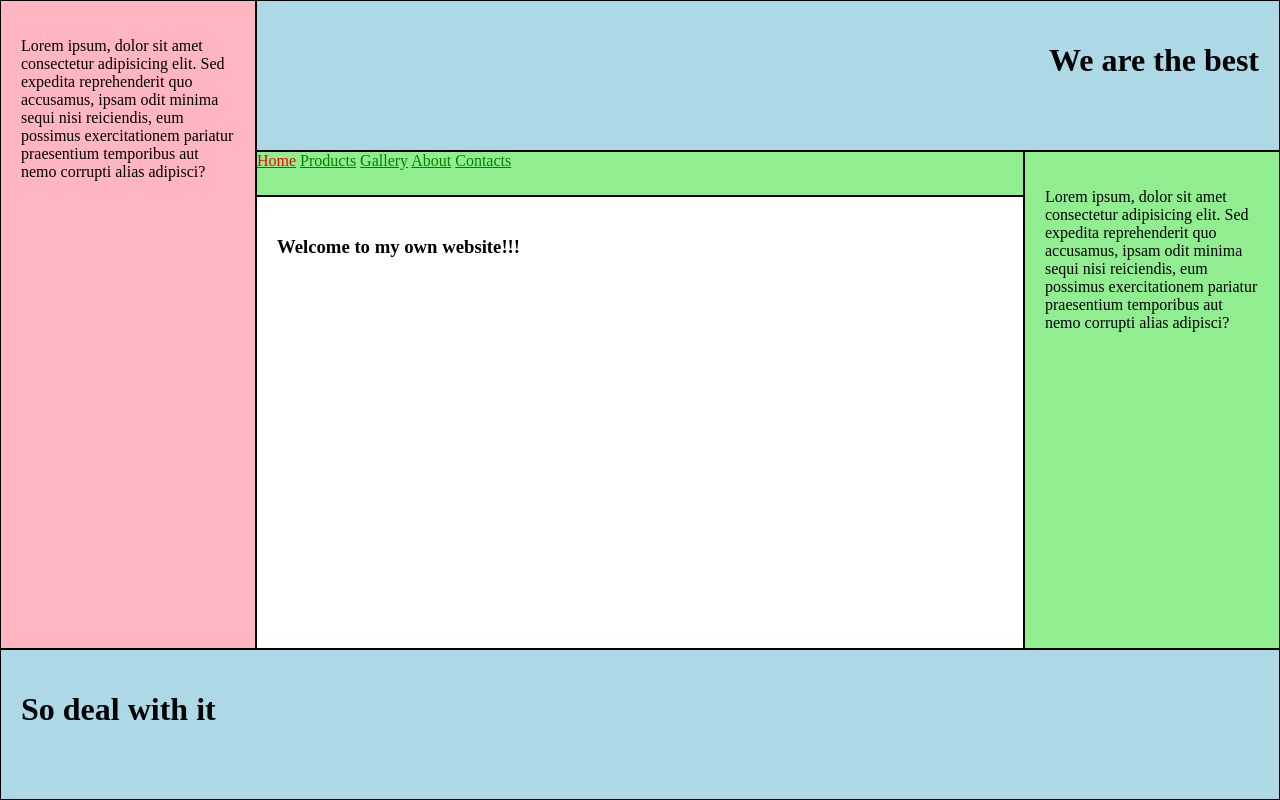
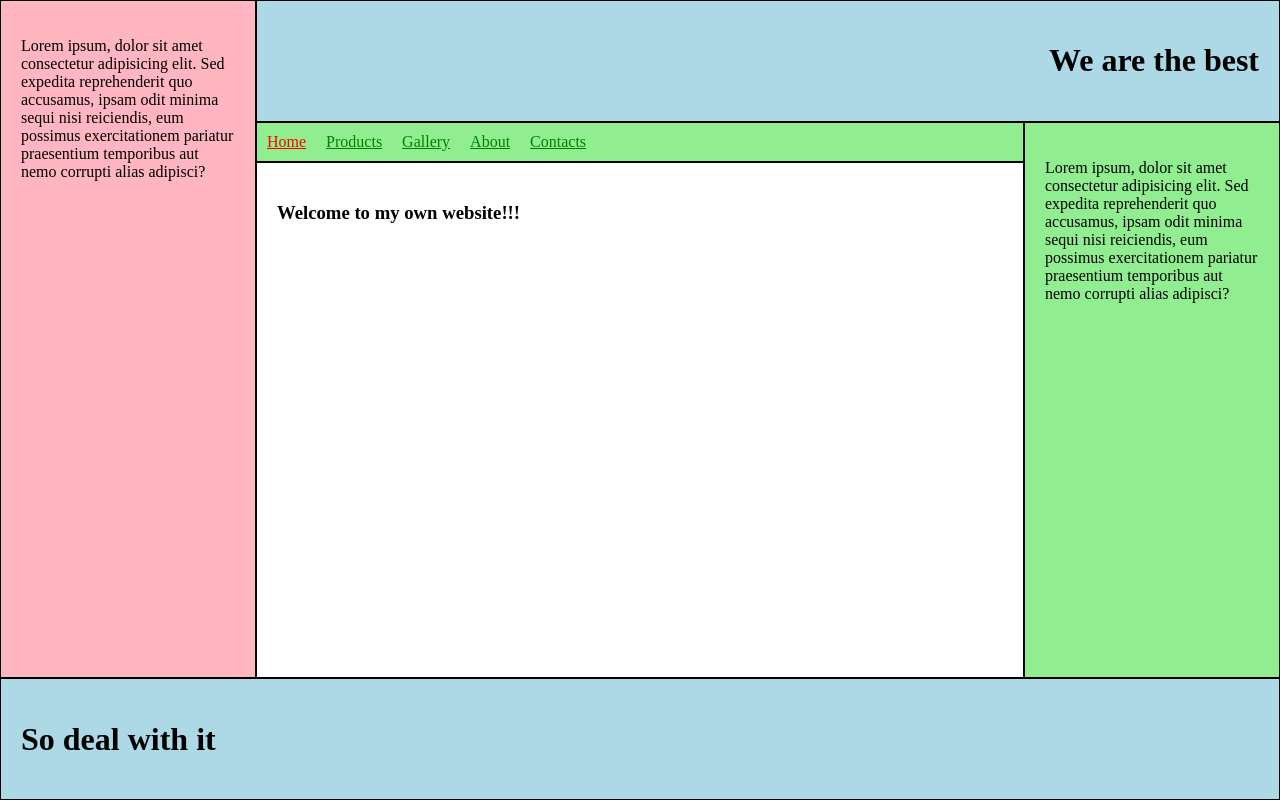
Before and after one commit to DanyloTrofymov/web-lab1-v2, a website: page index.html in a window 1280 px wide. Drawn offline with Linux system fonts and the light colour scheme.

Commit message:
block expansion fix

```diff
--- a/css/components/body.css
+++ b/css/components/body.css
@@ -4,7 +4,7 @@ body {
   min-height: 100vh;
   display: grid;
   grid-template-columns: 1fr 3fr 1fr;
-  grid-template-rows: 1fr 0.3fr 3fr 1fr;
+  grid-template-rows: min-content minmax(2em, min-content) 1fr min-content;
   grid-template-areas:
     'left-aside header header'
     'left-aside top-main-aside right-aside'
--- a/css/components/header.css
+++ b/css/components/header.css
@@ -4,7 +4,6 @@ header {
   margin: 0;
   padding: 20px;
   border: 1px solid;
-  display: flex;
-  justify-content: flex-end;
+  text-align: right;
   word-break: break-all;
 }
--- a/css/components/navigation.css
+++ b/css/components/navigation.css
@@ -1,3 +1,11 @@
+nav {
+  display: flex;
+}
+
+nav a {
+  padding: 10px;
+}
+
 nav a:link,
 nav a:visited {
   color: var(--link);
```
